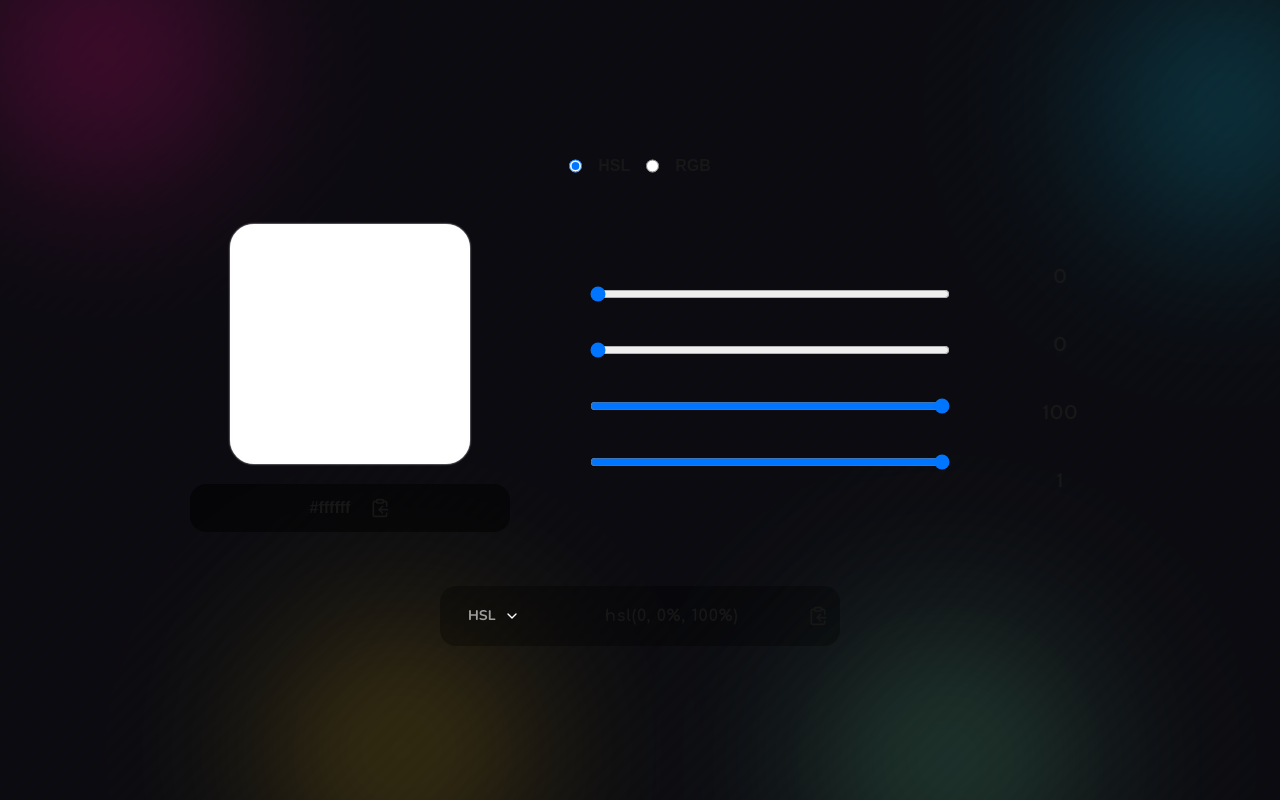
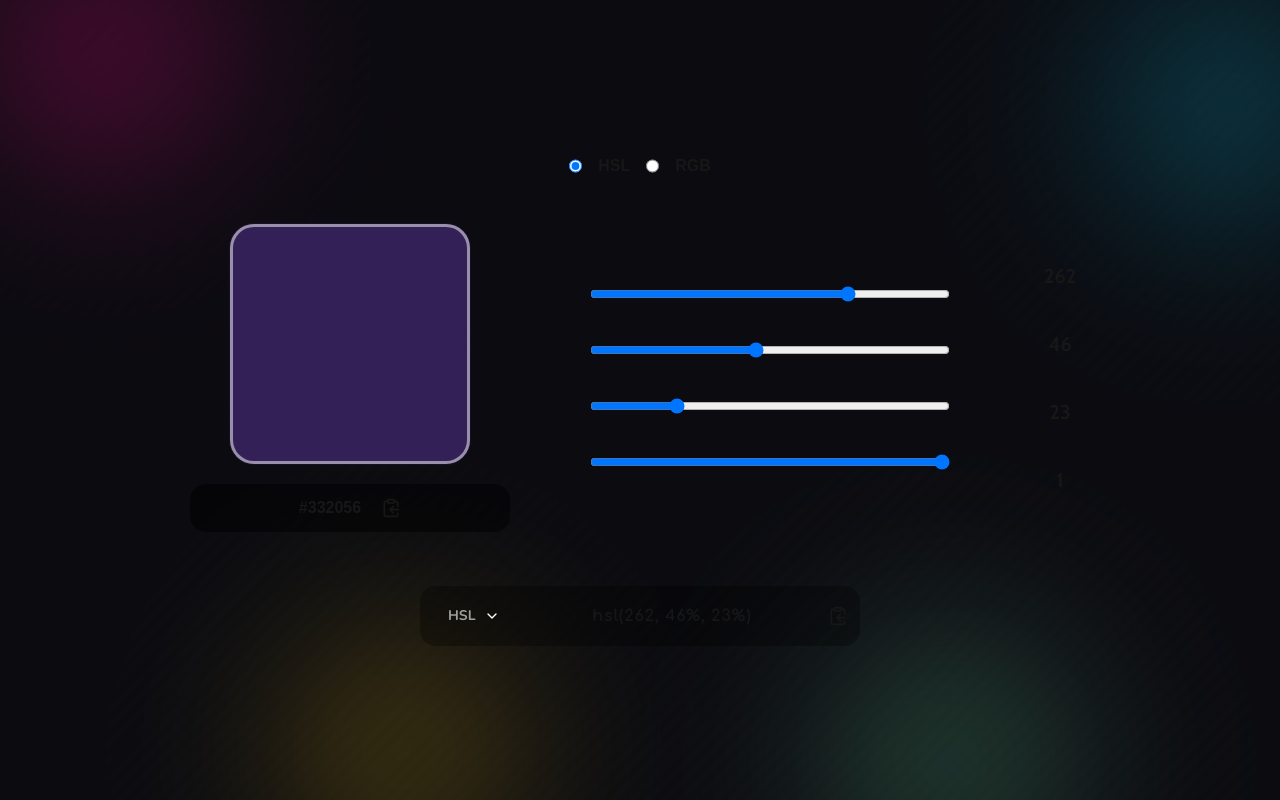
Before and after one commit to RiteshKharal/ColorChooser, a Next.js app: page / in a window 1280 px wide. Built offline with nearby package versions, Linux system fonts and the light colour scheme; a web font is replaced by a local one.

Commit message:
Random colors now generate on render

```diff
--- a/app/components/HSLPicker.tsx
+++ b/app/components/HSLPicker.tsx
@@ -9,18 +9,13 @@ export function HSLPicker({
 	OnColorChange: (color: string) => void;
 	CurrentColor: string;
 }) {
-	const [hue, setHue] = useState<number | string>(
-		Math.min(Math.ceil(Math.random() * 360), 360),
-	);
-	const [saturation, setSaturation] = useState<number | string>(
-		Math.min(Math.ceil(Math.random() * 100), 100),
-	);
-	const [lightness, setLightness] = useState<number | string>(
-		Math.min(Math.ceil(Math.random() * 100), 100),
-	);
+	const [hue, setHue] = useState<number | string>(1);
+	const [saturation, setSaturation] = useState<number | string>(50);
+	const [lightness, setLightness] = useState<number | string>(75);
 	const [transparency, setTransparency] = useState<number | string>(100);
 
 	const [TempAlpha, setTempAlpha] = useState<string>("1");
+
 	const color =
 		Number(transparency) / 100 === 1
 			? `hsl(${Number(hue)}, ${Number(saturation)}%, ${Number(lightness)}%)`
@@ -29,17 +24,16 @@ export function HSLPicker({
 	useEffect(() => {
 		const ColorValues = CurrentColor.match(/[\d.]+/g)?.map(Number);
 
-		if (!ColorValues) return;
-
-		if(typeof ColorValues[0] !== "undefined") setHue(ColorValues[0]);
-
-		if(typeof ColorValues[1] !== "undefined") setSaturation(ColorValues[1]);
-
-		if(typeof ColorValues[2] !== "undefined") setLightness(ColorValues[2]);
-
-		if(typeof ColorValues[3] !== "undefined") setTransparency(ColorValues[3] * 100);
-
-		// eslint-disable-next-line react-hooks/exhaustive-deps
+		if (ColorValues && ColorValues.length >= 3) {
+			if (ColorValues[0] !== undefined) setHue(ColorValues[0]);
+			if (ColorValues[1] !== undefined) setSaturation(ColorValues[1]);
+			if (ColorValues[2] !== undefined) setLightness(ColorValues[2]);
+			if (ColorValues[3] !== undefined) setTransparency(ColorValues[3] * 100);
+		} else {
+			setHue(Math.min(Math.ceil(Math.random() * 360), 360));
+			setSaturation(Math.min(Math.ceil(Math.random() * 100), 100));
+			setLightness(Math.min(Math.ceil(Math.random() * 100), 100));
+		}
 	}, []);
 
 	useEffect(() => {
--- a/app/components/RGBPicker.tsx
+++ b/app/components/RGBPicker.tsx
@@ -31,7 +31,7 @@ export function RGBPicker({
 
 		setTransparency(ColorValues[3] !== undefined ? ColorValues[3] * 100 : 100);
 
-	// eslint-disable-next-line react-hooks/exhaustive-deps
+		// eslint-disable-next-line react-hooks/exhaustive-deps
 	}, []);
 
 	useEffect(() => {
--- a/app/page.tsx
+++ b/app/page.tsx
@@ -7,10 +7,10 @@ import { toHex, HEXtoRGB, HEXtoHSL } from "./components/ColorConversions";
 import * as font from "@/app/fonts";
 
 export default function Home() {
-	const [CurrentColor, setCurrentColor] = useState<string>(`hsla(0,0%,0%,1)`);
+	const [CurrentColor, setCurrentColor] = useState<string>(``);
 	const [PickerType, setPickerType] = useState<string>("HSL");
 	const [copied, setCopied] = useState<boolean>(false);
-	const [CurrentColorHex, setCurrentColorHex] = useState<string>("#ffffff");
+	const [CurrentColorHex, setCurrentColorHex] = useState<string>("");
 	const [ColorType, setColorType] = useState<string>("");
 	const [ConvertedColor, setConvertedColor] = useState<string>(CurrentColor);
 	const [filterOpen, setFilterOpen] = useState<boolean>(false);
@@ -20,8 +20,14 @@ export default function Home() {
 	}, []);
 
 	useEffect(() => {
-		if (PickerType === "RGB") setCurrentColor("rgba(0, 0, 0, 1)");
-		if (PickerType === "HSL") setCurrentColor("hsla(0,0%,0%,1)");
+		setCurrentColor(
+			`hsl(${Math.floor(Math.random() * 360)}, ${Math.floor(Math.random() * 100)}%, ${Math.floor(Math.random() * 100)}%)`,
+		);
+	}, []);
+
+	useEffect(() => {
+		if (PickerType === "RGB") setCurrentColor(HEXtoRGB(CurrentColorHex));
+		if (PickerType === "HSL") setCurrentColor(HEXtoHSL(CurrentColorHex));
 	}, [PickerType]);
 
 	useEffect(() => {
@@ -177,7 +183,7 @@ export default function Home() {
 				</div>
 
 				<div
-					className={`p-3 rounded-2xl flex flex-row gap-5 text-center items-center w-100 transform transition ${copied ? "text-green-400 [-webkit-text-stroke: 1px black] " : ""} `}
+					className={`p-3 rounded-2xl flex flex-row gap-5 text-center items-center w-110 transform transition ${copied ? "text-green-400 [-webkit-text-stroke: 1px black] " : ""} `}
 					style={{
 						backgroundColor: `hsla(0 0% 0% / 0.3)`,
 					}}
@@ -234,7 +240,7 @@ export default function Home() {
 					</div>
 
 					<div
-						className={`transition h-full text-center justify-center flex tracking-wider ${font.comfortaa.className}`}
+						className={`transition h-full tracking-wider ${font.comfortaa.className}`}
 					>
 						{ConvertedColor}
 					</div>
```
